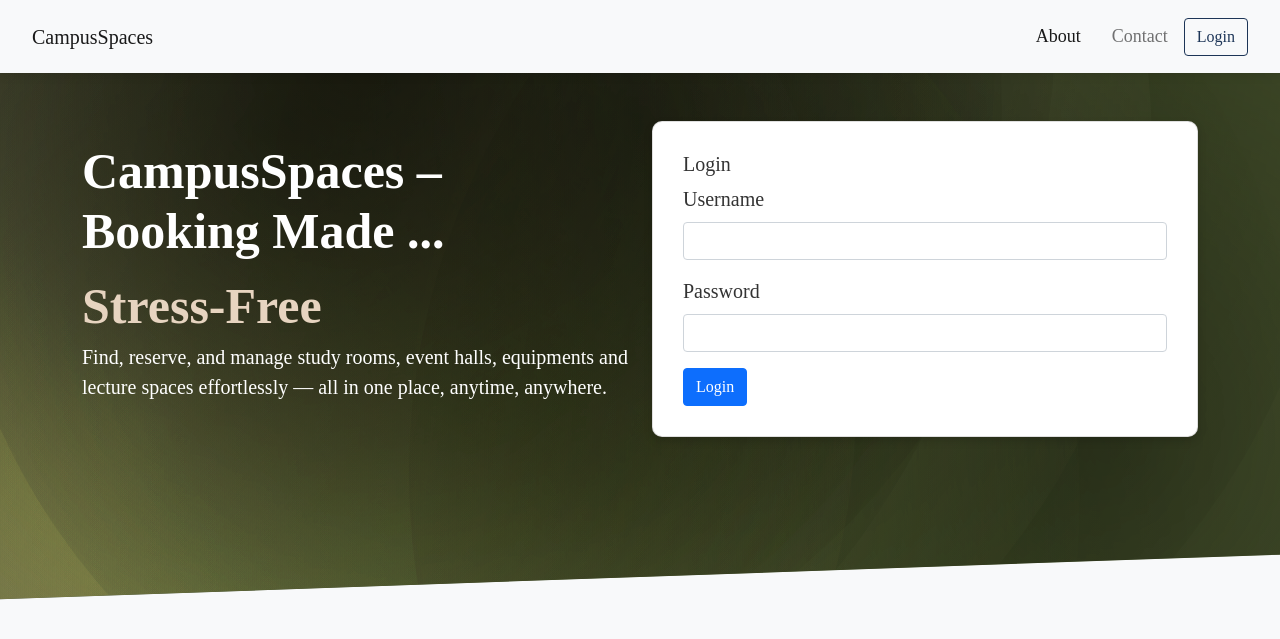
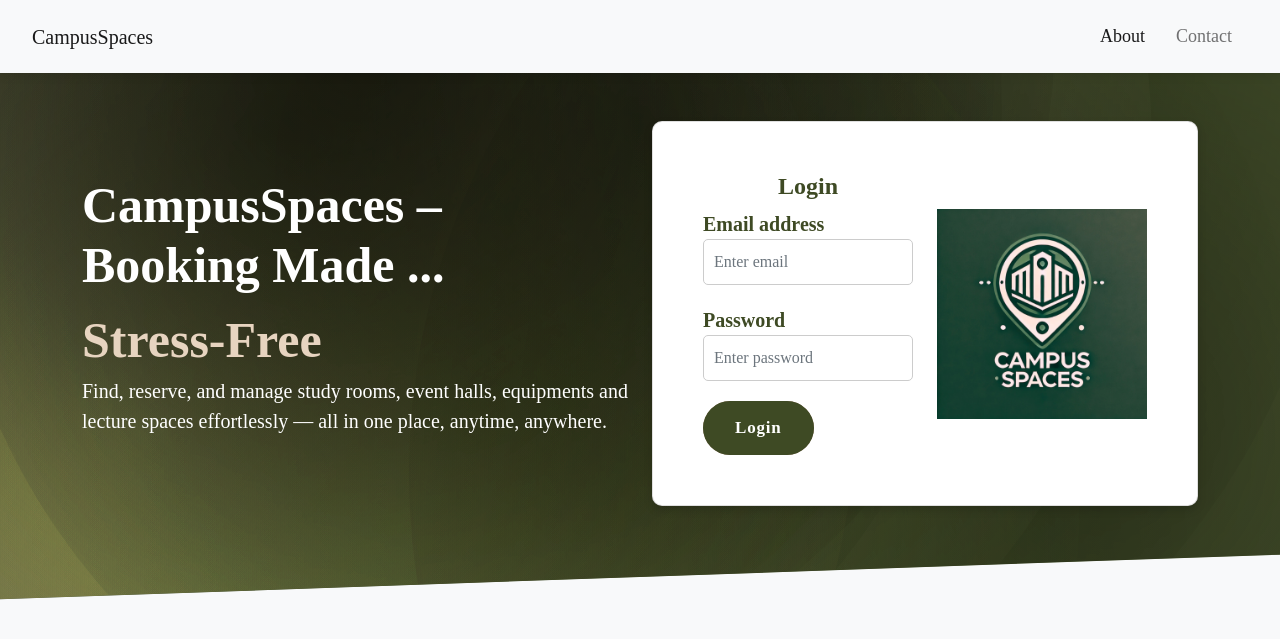
Before and after one commit to spacedust26/CampusSpaces, a Django app: page / in a window 1280 px wide. Shown: the top 639 px of the page. Run offline with Django 5.2, Linux system fonts and the light colour scheme; some web fonts are replaced.

Commit message:
landing page login

```diff
--- a/home/static/home/styles.css
+++ b/home/static/home/styles.css
@@ -25,6 +25,9 @@
   background-color: #ffffff;
   box-shadow: 0 4px 8px rgba(0, 0, 0, 0.15);
   border-radius: 10px;
+  height: 500px;
+  height: auto;
+  padding: 20px;
 }
 
 .card-body {
@@ -32,52 +35,33 @@
 }
 
 /* Headings */
-h1 {
+h1, .card-title {
   font-size: 2.5rem;
   color: #333;
   font-weight: bold;
   text-align: center;
 }
-
+h5.card-title {
+  font-size: 1.5rem;
+  color: #3e4a24;
+}
 .rotating-text {
   position: relative;
   display: inline-block;
   height: 1.2em;
   overflow: hidden;
-/*   border: 1px solid red; */
   top: 0.2em;
   color: #e7d4c0;
 }
 
 @keyframes rotate {
-  0% {
-    transform: translateY(0.1em);
-  }
-
-  12.5% {
-    transform: translateY(0.1em);
-  }
-
-  25% {
-    transform: translateY(-1.15em);
-  }
-  37.5% {
-    transform: translateY(-1.15em);
-  }
-  62.5% {
-    transform: translateY(-2.3em);
-  }
-  75% {
-    transform: translateY(-2.3em);
-  }
-  87.5% {
-    transform: translateY(-3.45em);
-  }
-
-  100% {
-    transform: translateY(-3.45em)
-  }
-
+  0%, 12.5% { transform: translateY(0.1em); }
+  25% { transform: translateY(-1.15em); }
+  37.5% { transform: translateY(-1.15em); }
+  62.5% { transform: translateY(-2.3em); }
+  75% { transform: translateY(-2.3em); }
+  87.5% { transform: translateY(-3.45em); }
+  100% { transform: translateY(-3.45em); }
 }
 
 .rotating-text .wrapper {
@@ -124,6 +108,38 @@
   color: #fff;
 }
 
+form {
+  display: flex;
+  flex-direction: column;
+  align-items: flex-start;
+  color: #3e4a24;
+}
+
+.form-group {
+  margin-bottom: 20px;
+}
+
+.form-group label {
+  font-weight: bold;
+}
+
+.form-control {
+  width: 100%;
+  padding: 10px;
+  font-size: 1rem;
+  border-radius: 5px;
+  border: 1px solid #ccc;
+}
+
+.form-control:focus {
+  border-color: #1d3557;
+  box-shadow: 0 0 0 0.2rem rgba(29, 53, 87, 0.25);
+}
+
+.form-check-label {
+  font-size: 0.9rem;
+}
+
 /* Responsive Design */
 @media (max-width: 768px) {
   h1 {
@@ -149,3 +165,56 @@
   justify-content: center;
   flex-direction: column;
 }
+
+.login-btn {
+  outline: none;
+  cursor: pointer;
+  border: none;
+  padding: 0.9rem 2rem;
+  margin: 0;
+  font-family: inherit;
+  font-size: inherit;
+  position: relative;
+  display: inline-block;
+  letter-spacing: 0.05rem;
+  font-weight: 700;
+  font-size: 17px;
+  border-radius: 500px;
+  overflow: hidden;
+  background: #997963;
+  color: white
+ }
+
+ .login-btn span {
+  position: relative;
+  z-index: 10;
+  transition: color 0.4s;
+ }
+
+ .login-btn:hover span {
+  color: black;
+ }
+
+ .login-btn::before,
+ .login-btn::after {
+  position: absolute;
+  top: 0;
+  left: 0;
+  width: 100%;
+  height: 100%;
+  z-index: 0;
+ }
+
+ .login-btn::before {
+  content: "";
+  background: #3e4a24;
+  color: white;
+  width: 120%;
+  left: -10%;
+  transform: skew(30deg);
+  transition: transform 0.4s cubic-bezier(0.3, 1, 0.8, 1);
+ }
+
+ .login-btn:hover::before {
+  transform: translate3d(100%, 0, 0);
+ }
--- a/home/templates/home/index.html
+++ b/home/templates/home/index.html
@@ -29,9 +29,6 @@
             <a class="nav-link" href="#">Contact</a>
           </li>
         </ul>
-        <form class="d-flex">
-          <button class="btn btn-outline-success" type="submit">Login</button>
-        </form>
       </div>
     </div>
   </nav>
@@ -39,7 +36,7 @@
   <!-- Hero Section -->
   <div class="header finisher-header" style="width: 100%; height: 600px; margin-top: 0;">
     <div class="container mt-5">
-      <div class="row">
+      <div class="row" style="justify-content: space-around;">
           <!-- Description Section -->
           <div class="hero-text col-lg-6">
               <h1 style="color: white; font-size: 50px; text-align: left;">CampusSpaces – Booking Made ...
@@ -59,22 +56,36 @@
           <div class="col-lg-6">
             <div class="card">
               <div class="card-body">
-                      <h5 class="card-title">Login</h5>
+                <div class="row align-items-center">
+
+                  <!-- Login Form Section -->
+                  <div class="col-md-6">
+                    <h5 class="card-title text-center">Login</h5>
                     <form method="post">
                       {% csrf_token %}
-                          <div class="mb-3">
-                              <label for="username" class="form-label">Username</label>
-                              <input type="text" class="form-control" id="username" name="username">
+                      <div class="form-group">
+                        <label for="exampleInputEmail1">Email address</label>
+                        <input type="email" class="form-control" id="exampleInputEmail1" aria-describedby="emailHelp" placeholder="Enter email">
                       </div>
-                          <div class="mb-3">
-                              <label for="password" class="form-label">Password</label>
-                              <input type="password" class="form-control" id="password" name="password">
+                      <div class="form-group">
+                        <label for="exampleInputPassword1">Password</label>
+                        <input type="password" class="form-control" id="exampleInputPassword1" placeholder="Enter password">
                       </div>
-                          <button type="submit" class="btn btn-primary">Login</button>
+                      <button type="submit" class="login-btn" style="color: white;"><span>Login</span></button>
                     </form>
                   </div>
+
+                  <!-- Image Section -->
+                  <div class="col-md-6 text-center mt-3 mt-md-0">
+                    <img src="{% static 'home/CampusSpaces-Logo.png' %}" alt="Login Illustration" class="img-fluid">
+                  </div>
+
                 </div>
               </div>
+
+            </div>
+          </div>
+
       </div>
   </div>
   </div>
```
Also changed, not shown: home/static/home/CampusSpaces-Logo.png (added). Lines whose indentation alone changed are shown as unchanged.
